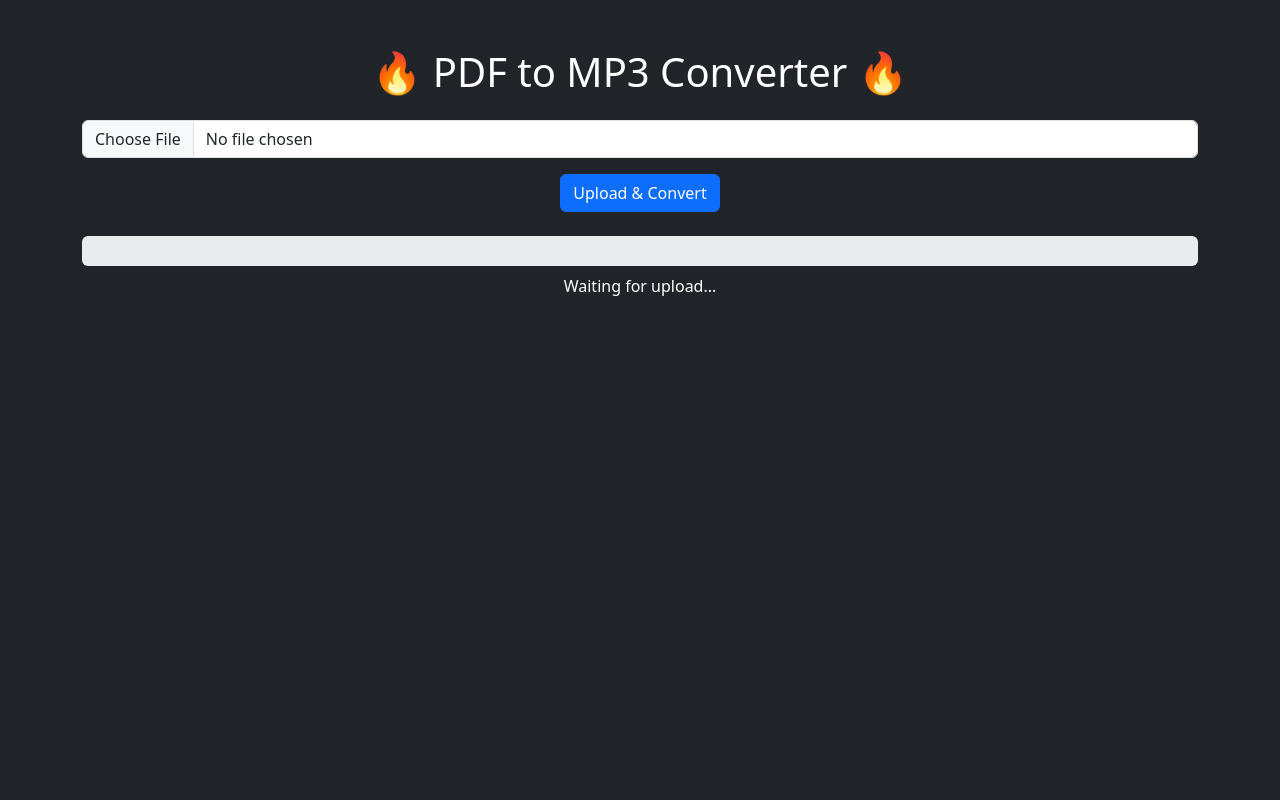
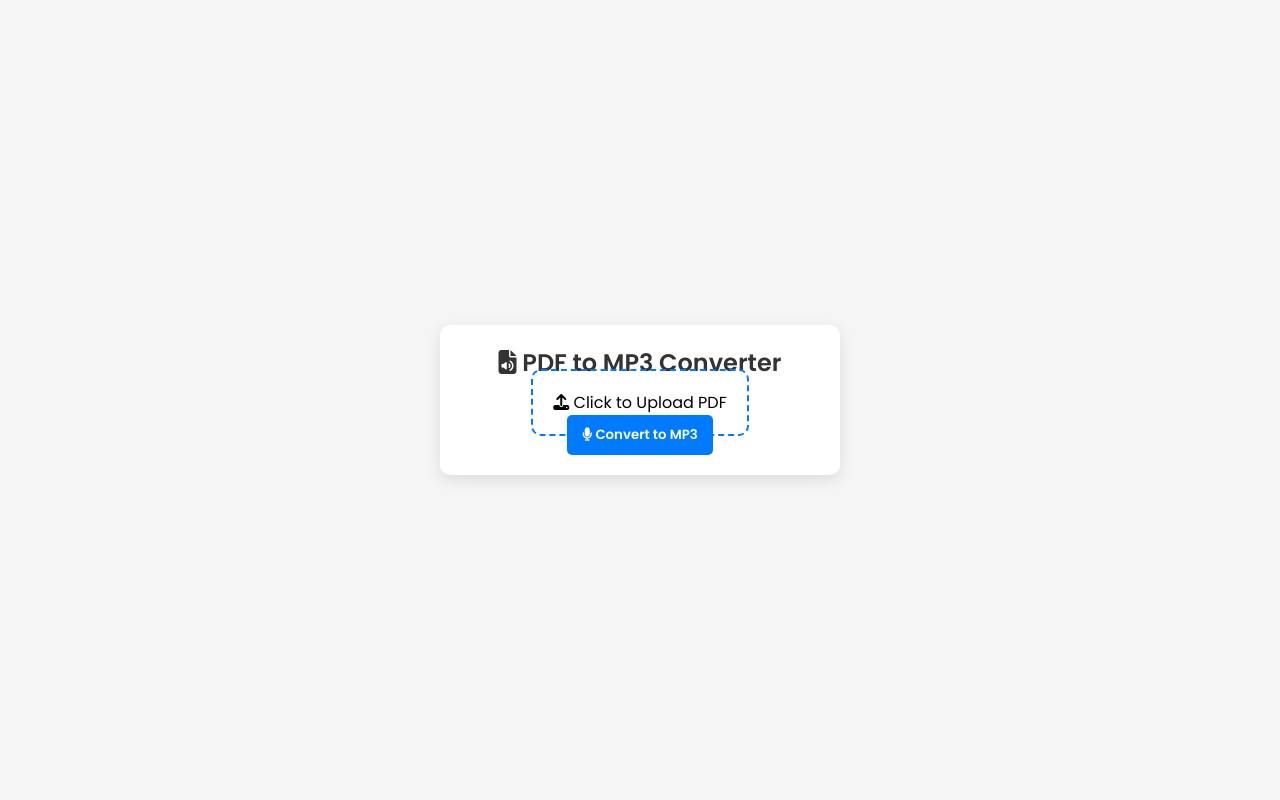
Before and after one commit to royal450/DigitalSolutionsMidia, a Flask app: page / in a window 1280 px wide. Run offline with Flask 3, Linux system fonts and the light colour scheme; some libraries are stand-ins or nearby versions.

Commit message:
Update index.html

```diff
--- a/templates/index.html
+++ b/templates/index.html
@@ -4,50 +4,190 @@
     <meta charset="UTF-8">
     <meta name="viewport" content="width=device-width, initial-scale=1.0">
     <title>PDF to MP3 Converter</title>
-    <link rel="stylesheet" href="https://cdn.jsdelivr.net/npm/bootstrap@5.3.0/dist/css/bootstrap.min.css">
-    <script src="https://cdnjs.cloudflare.com/ajax/libs/socket.io/4.0.1/socket.io.js"></script>
+    <link rel="stylesheet" href="https://cdnjs.cloudflare.com/ajax/libs/font-awesome/6.4.2/css/all.min.css">
+    <link href="https://fonts.googleapis.com/css2?family=Poppins:wght@300;400;600&display=swap" rel="stylesheet">
+    <style>
+        * {
+            font-family: 'Poppins', sans-serif;
+            margin: 0;
+            padding: 0;
+            box-sizing: border-box;
+        }
 
+        body {
+            display: flex;
+            justify-content: center;
+            align-items: center;
+            height: 100vh;
+            background: #f5f5f5;
+        }
 
+        .container {
+            width: 400px;
+            background: #fff;
+            padding: 20px;
+            border-radius: 10px;
+            box-shadow: 0px 5px 15px rgba(0, 0, 0, 0.1);
+            text-align: center;
+        }
 
+        h2 {
+            font-weight: 600;
+            color: #333;
+            margin-bottom: 10px;
+        }
 
+        .upload-box {
+            border: 2px dashed #007bff;
+            padding: 20px;
+            border-radius: 10px;
+            cursor: pointer;
+            transition: 0.3s;
+        }
 
+        .upload-box:hover {
+            background: #007bff1a;
+        }
 
+        input[type="file"] {
+            display: none;
+        }
+
+        .btn {
+            background: #007bff;
+            color: white;
+            padding: 10px 15px;
+            border: none;
+            border-radius: 5px;
+            cursor: pointer;
+            transition: 0.3s;
+            font-weight: 600;
+        }
+
+        .btn:hover {
+            background: #0056b3;
+        }
+
+        .progress-container {
+            display: none;
+            margin-top: 20px;
+        }
+
+        .progress-bar {
+            width: 100%;
+            height: 10px;
+            background: #ddd;
+            border-radius: 5px;
+            position: relative;
+            overflow: hidden;
+        }
+
+        .progress {
+            width: 0%;
+            height: 100%;
+            background: #007bff;
+            border-radius: 5px;
+            transition: width 0.5s ease-in-out;
+        }
+
+        .progress-text {
+            margin-top: 5px;
+            font-weight: 600;
+            color: #333;
+        }
+
+        .success-message {
+            display: none;
+            margin-top: 20px;
+            font-weight: 600;
+            color: green;
+        }
+
+        .loader {
+            display: none;
+            margin: 10px auto;
+            border: 4px solid #f3f3f3;
+            border-top: 4px solid #007bff;
+            border-radius: 50%;
+            width: 30px;
+            height: 30px;
+            animation: spin 1s linear infinite;
+        }
+
+        @keyframes spin {
+            0% { transform: rotate(0deg); }
+            100% { transform: rotate(360deg); }
+        }
+    </style>
 </head>
-<body class="bg-dark text-white">
-    <div class="container text-center mt-5">
-        <h1 class="mb-4">🔥 PDF to MP3 Converter 🔥</h1>
-        <input type="file" id="fileInput" class="form-control mb-3">
-        <button class="btn btn-primary" onclick="uploadFile()">Upload & Convert</button>
+<body>
+    <div class="container">
+        <h2><i class="fa-solid fa-file-audio"></i> PDF to MP3 Converter</h2>
 
-        <div class="progress mt-4" style="height: 30px;">
-            <div id="progressBar" class="progress-bar progress-bar-striped progress-bar-animated" style="width: 0%;"></div>
+        <label for="fileInput" class="upload-box">
+            <i class="fa-solid fa-upload"></i> Click to Upload PDF
+            <input type="file" id="fileInput" accept=".pdf">
+        </label>
+
+        <button class="btn" id="convertBtn"><i class="fa-solid fa-microphone"></i> Convert to MP3</button>
+
+        <div class="progress-container">
+            <div class="progress-bar">
+                <div class="progress"></div>
+            </div>
+            <div class="progress-text">0% Completed</div>
         </div>
-        <p id="progressText" class="mt-2">Waiting for upload...</p>
 
-        <a id="downloadLink" class="btn btn-success mt-3" style="display: none;" download>Download MP3</a>
+        <div class="loader"></div>
+        <div class="success-message"><i class="fa-solid fa-check-circle"></i> Conversion Complete!</div>
     </div>
 
+    <script src="https://cdnjs.cloudflare.com/ajax/libs/socket.io/4.5.4/socket.io.min.js"></script>
     <script>
-        var socket = io();
-        function uploadFile() {
-            let fileInput = document.getElementById("fileInput").files[0];
-            let formData = new FormData();
-            formData.append("file", fileInput);
+        const socket = io();
+        const fileInput = document.getElementById("fileInput");
+        const convertBtn = document.getElementById("convertBtn");
+        const progressContainer = document.querySelector(".progress-container");
+        const progressBar = document.querySelector(".progress");
+        const progressText = document.querySelector(".progress-text");
+        const loader = document.querySelector(".loader");
+        const successMessage = document.querySelector(".success-message");
 
-            fetch("/upload", { method: "POST", body: formData })
-                .then(response => response.json())
-                .then(data => console.log(data));
-        }
+        convertBtn.addEventListener("click", () => {
+            if (!fileInput.files.length) {
+                alert("Please select a PDF file!");
+                return;
+            }
 
-        socket.on("progress", function(data) {
-            document.getElementById("progressBar").style.width = data.progress + "%";
-            document.getElementById("progressText").innerText = "Processing: " + data.progress + "%";
+            const file = fileInput.files[0];
+            const formData = new FormData();
+            formData.append("file", file);
+
+            progressContainer.style.display = "block";
+            loader.style.display = "block";
+            successMessage.style.display = "none";
+            progressText.innerText = "Starting...";
+
+            fetch("/upload", {
+                method: "POST",
+                body: formData
+            })
+            .then(response => response.json())
+            .then(data => {
+                if (data.error) {
+                    alert("Error: " + data.error);
+                }
+            });
         });
 
-        socket.on("complete", function(data) {
-            document.getElementById("progressText").innerText = "Conversion Complete!";
-            document.getElementById("downloadLink").href = data.mp3_url;
-            document.getElementById("downloadLink").style.display = "block";
+        socket.on("progress", (data) => {
+            progressBar.style.width = data.progress + "%";
+            progressText.innerText = data.progress + "% Completed";
+        });
+
+        socket.on("completed", (data) => {
+            loader.style.display = "none";
+            successMessage.style.display = "block";
         });
     </script>
 </body>
```
